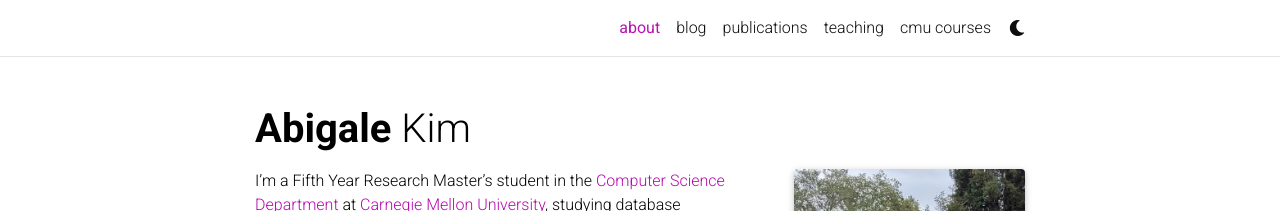
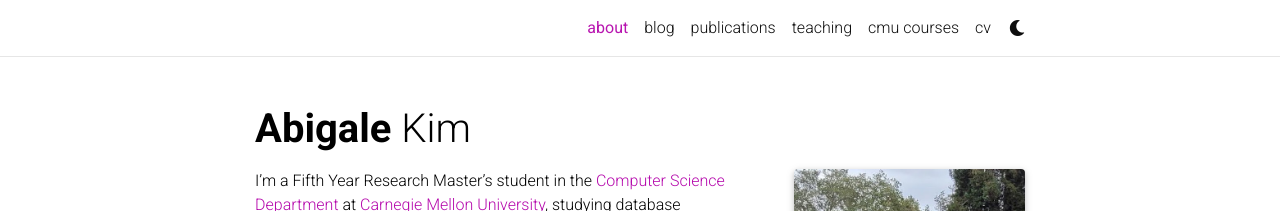
Before and after one commit to jurplel/abigalekim.github.io, a Jekyll site: the page built from _pages/about.md, in a window 1280 px wide. Shown: the top 211 px of the page. Built offline with Jekyll 4.4.1, drawn with Linux system fonts in a browser that asks for light colours; full-size pictures stand in for the smaller copies a plugin makes; comment, search, counter and statistics services are not loaded; a style sheet for code colours, icons or effects is not loaded.

Commit message:
adding cv?

```diff
--- a/_includes/header.html
+++ b/_includes/header.html
@@ -94,6 +94,13 @@
               {%- endif -%}
               {%- endif -%}
               {% endfor -%}
+
+              <!-- Updated CV (called cv.pdf) -->
+              <li class="nav-item">
+                <a class="nav-link" href="{{ '/assets/pdf/cv.pdf' | relative_url }}">{{ "cv" }}
+                </a>
+              </li>
+
               {%- if site.enable_darkmode %}
 
               <!-- Toogle theme mode -->
```
